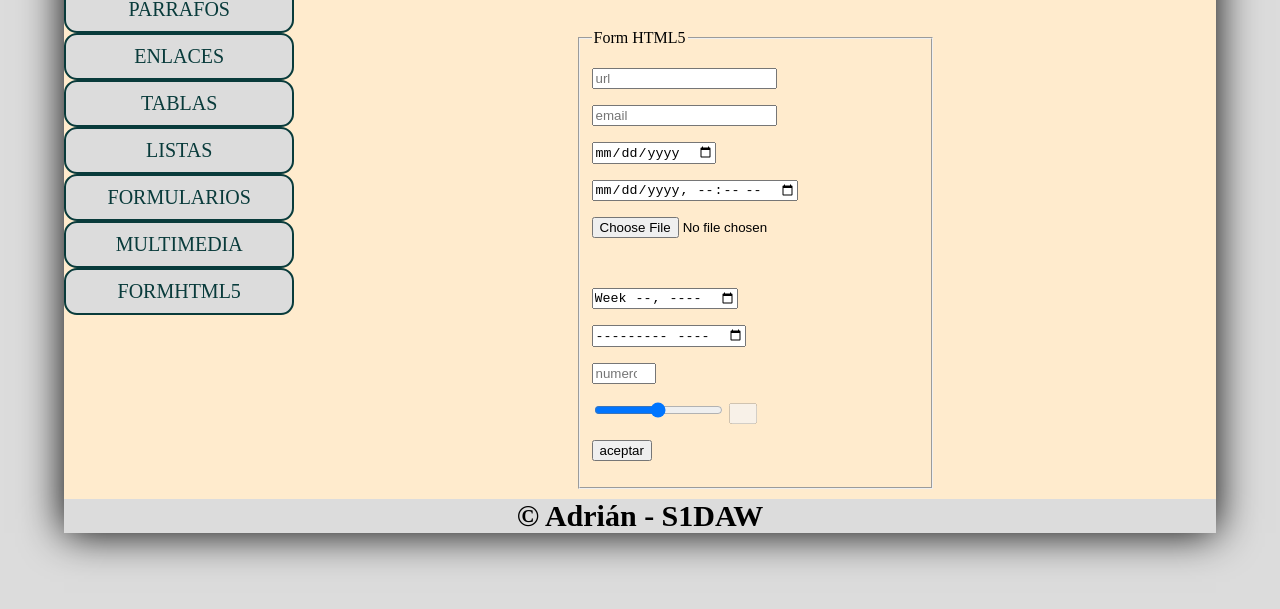
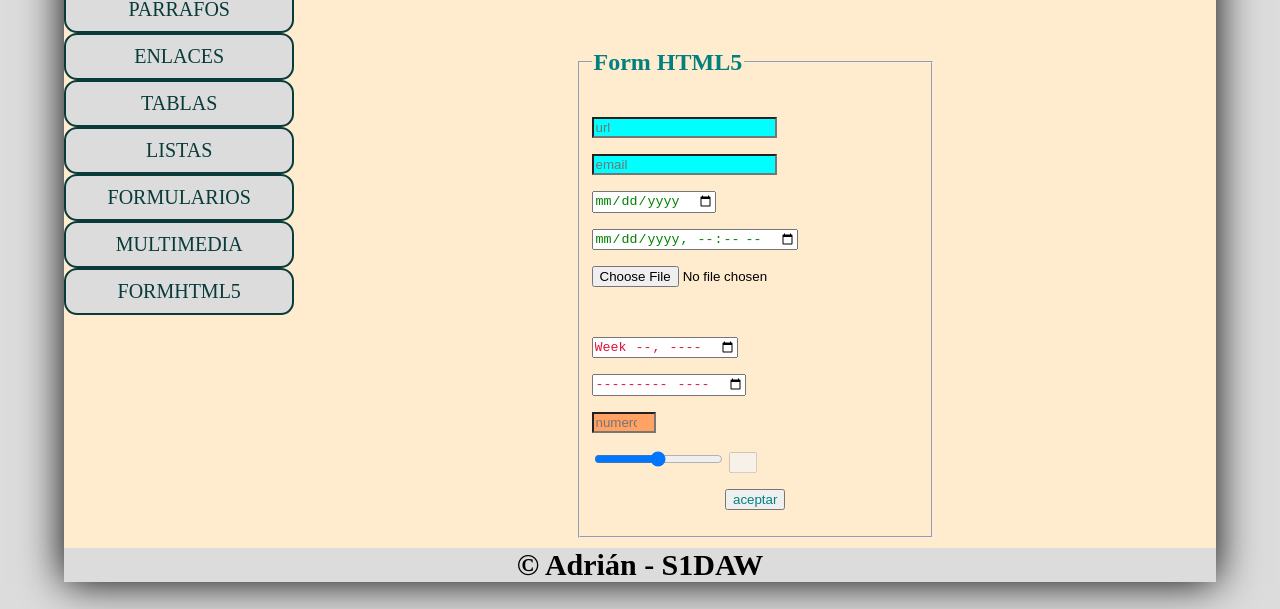
Before and after one commit to celchita/web_html, a plain HTML site: page formhtml5.html in a window 1280 px wide. Shown: the part 191-800 px from the top of the page. Drawn offline with Linux system fonts and the light colour scheme.

Commit message:
html_definitivo

```diff
--- a/css/style.css
+++ b/css/style.css
@@ -180,19 +180,19 @@ table.tb1 {
     background-color: #D2D26E;
 }
 table.tb2 th {
-    background-color: rgb(3, 3, 86);
-    color:  aqua;
+    background-color: #FF8080;
+    color:  white;
     font-size: 28px;
 }
 table.tb2 td {
-    background-color: aqua;
-    color:  rgb(3, 3, 86);
+    background-color: white;
+    color:  #FF8080;
 }
 table.tb3 tr:nth-child(odd) {
-    background-color: rgb(198, 255, 236);
+    background-color: #D2D26E;
 }
 table.tb3 tr:nth-child(even) {
-    background-color: rgb(253, 207, 239);
+    background-color: aqua;
 }
 form.registro {
     width: 40%;
@@ -244,3 +244,28 @@ form.registro {
     margin: 0 auto;
     padding: 10px;
 }
+.legend2 {
+    color: #008080;
+}
+.numero {
+    background-color: #FFA264;
+    color: black;
+}
+.mes {
+    color: crimson;
+}
+.semana {
+    color: crimson;
+}
+.url {
+    background-color: aqua;
+}
+.email {
+    background-color: aqua;
+}
+.fecha {
+    color: green;
+}
+.fechaHora {
+    color: green;
+}
--- a/formhtml5.html
+++ b/formhtml5.html
@@ -51,16 +51,16 @@
                     <h1 class="txt-center">Formularios HTML5</h1>
                     <form action="pagina.php" method="get">
                         <fieldset>
-                            <legend>Form HTML5</legend>
-                            <p><input type="url" name="url" id="" placeholder="url"></p>
-                            <p><input type="email" name="email" id="" placeholder="email"></p>
-                            <p><input type="date" name="fecha" id="" placeholder="fecha"></p>
-                            <p><input type="datetime-local" name="fechahora" id="" placeholder="fecha hora"></p>
+                            <legend class="legend2"><h2> Form HTML5</h2></legend>
+                            <p><input type="url" name="url" id="" placeholder="url" class="url"></p>
+                            <p><input type="email" name="email" id="" placeholder="email" class="email"></p>
+                            <p><input type="date" name="fecha" id="" placeholder="fecha" class="fecha"></p>
+                            <p><input type="datetime-local" name="fechahora" id="" placeholder="fecha hora" class="fechaHora"></p>
                             <p><input type="file" name="archivo" id=""></p>
                             <p><input type="image" src="img/heart.png" alt=""></p>
-                            <p><input type="week" name="semana" id=""></p>
-                            <p><input type="month" name="mes" id=""></p>
-                            <p><input type="number" name="numero" id="" placeholder="numero" min="0" max="100"></p>
+                            <p><input type="week" name="semana" id="" class="semana"></p>
+                            <p><input type="month" name="mes" id="" class="mes"></p>
+                            <p><input type="number" name="numero" id="" placeholder="numero" min="0" max="100" class="numero"></p>
                             <p>
                                 <input type="range" name="rango" id="" min="0" max="100" step="10"
                                 onchange="updateTxtRange(this.value)">
@@ -73,7 +73,7 @@
 
 
 
-                           <p><input type="submit" value="aceptar"></p>
+                           <p class="txt-center"><input type="submit" value="aceptar" class="aceptar"></p>
                         </fieldset>
                     </form>
                 </div>
```
Also changed, not shown: listas.html (+6 -6 lines).
